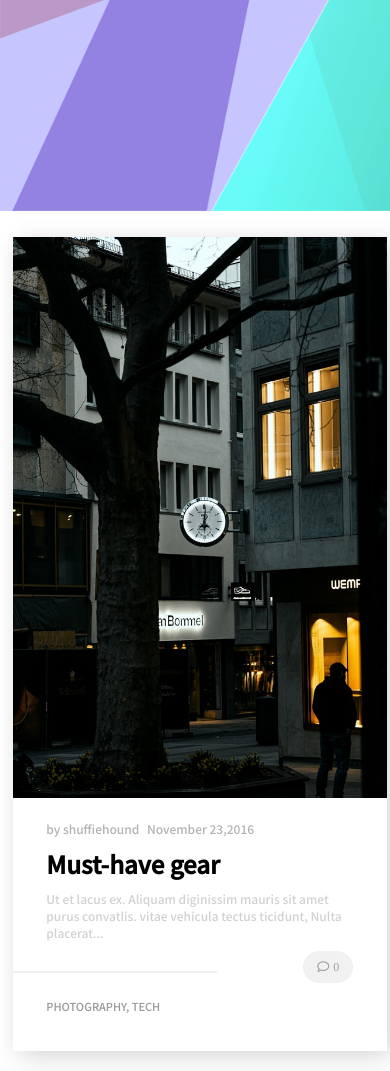
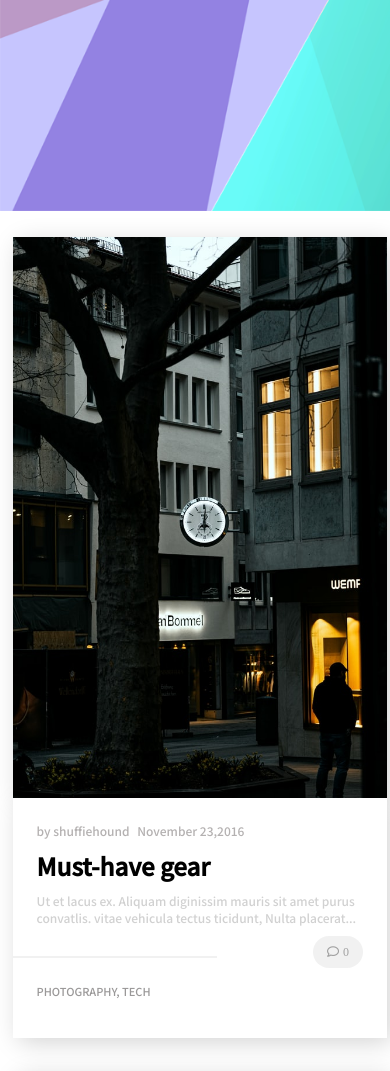
Before and after one commit to sajjadnoowdeh/weblog, a plain HTML site: page index.html in a window 390 px wide. Shown: the part 211-1282 px from the top of the page. Drawn offline with Linux system fonts and the light colour scheme; a web font is replaced by a local one.

Commit message:
done layout-table cards(posts)

```diff
--- a/index.html
+++ b/index.html
@@ -54,6 +54,7 @@
     </header>
     <div class="container">
       <main class="posts">
+          <div class="row1">
             <div class="card">
                 <div class="card-img">
                   <img src="./img/image1.jpg" alt="img1" />
@@ -104,6 +105,8 @@
                     </div>
                   </div>
                 </div>
+          </div>
+          <div class="row2">
             <div class="card">
                 <div class="card-img">
                   <img src="./img/image3.jpg" alt="img3" />
@@ -154,7 +157,10 @@
                   </div>
                 </div>
               </div>
+          </div>
+
       </main>
+
     </div>
   </body>
 </html>
--- a/style.css
+++ b/style.css
@@ -84,31 +84,36 @@ header {
   font-size: 10px;
 }
 /* *****************8posts***** */
-.posts {
+.posts,
+.row1,
+.row2 {
   display: flex;
 }
+.row2,
+.row1 {
+  /* justify-content: center; */
+  /* align-items: center; */
+}
 .card {
-  width: 25%;
-  height: 30%;
+  width: 50%;
+  height: auto !important;
   margin: 1.6rem 0 0.5rem 0.6rem;
-  background-color: white;
   position: relative;
-  box-shadow:5px 5px 24px -1px rgba(0,0,0,0.18);
 }
 .card-main {
-  width: 82%;
-  margin: 22px auto;
+  padding: 24px;
+  background-color: white;
+  box-shadow: 5px 5px 24px -1px rgba(0, 0, 0, 0.18);
+}
 
-}
 .card-img {
   width: 100%;
+  box-shadow: 5px 5px 24px -1px rgba(0, 0, 0, 0.18);
 }
 .card-img img {
   width: 100%;
 }
-/* .card-body{
-    padding: 28px
-} */
+
 .card-body-txt-top {
   font-size: 12px;
   color: #b4b1b1;
@@ -123,21 +128,20 @@ header {
   font-size: 12px;
   color: #d1d1d1;
 }
-.card-body-comment{
+.card-body-comment {
   text-align: right;
   padding-top: 10px;
 }
 
-.fa-comment{
+.fa-comment {
   background: #bdbdbd38;
   color: #a0a0a0;
   padding: 10px 14px;
   border-radius: 20px;
   font-size: 12px;
-
 }
-.fa-comment::after{
-    content: '';
+.fa-comment::after {
+  content: "";
   position: absolute;
   width: 204px;
   height: 2px;
@@ -145,36 +149,61 @@ header {
   transform: translateY(10px);
   left: 0;
 }
-.card-body-comment span{
+.card-body-comment span {
   margin-left: 4px;
 }
 .card-footer {
   padding: 15px 0;
 }
-.card-footer p{
+.card-footer p {
   font-size: 11px;
   color: #9a9898;
 }
 
-
-@media (max-width:524px) {
-    .right-header{
+@media (max-width: 524px) {
+  .right-header {
     display: none;
   }
-    .txt-title{
+  .txt-title {
     font-size: 1.2rem;
   }
-    .main-header{
-        font-size: .8rem;
+  .main-header {
+    font-size: 0.8rem;
   }
-    .decription-header{
+  .decription-header {
     justify-content: space-around;
   }
-    .posts{
+  .row1,
+  .row2 {
     flex-direction: column;
     align-items: center;
   }
-    .card{
+  .posts {
+    flex-direction: column;
+    align-items: center;
+  }
+  .card {
     width: 100%;
   }
 }
+
+@media (max-width: 1024px) {
+  .right-header {
+    display: none;
+  }
+  .txt-title {
+    font-size: 1.3rem;
+  }
+  .main-header {
+    font-size: 0.9rem;
+  }
+  .decription-header {
+    justify-content: space-around;
+  }
+  .posts {
+    flex-direction: column;
+  }
+  .card {
+    width: 100%;
+  }
+}
```
Lines whose indentation alone changed are shown as unchanged.
